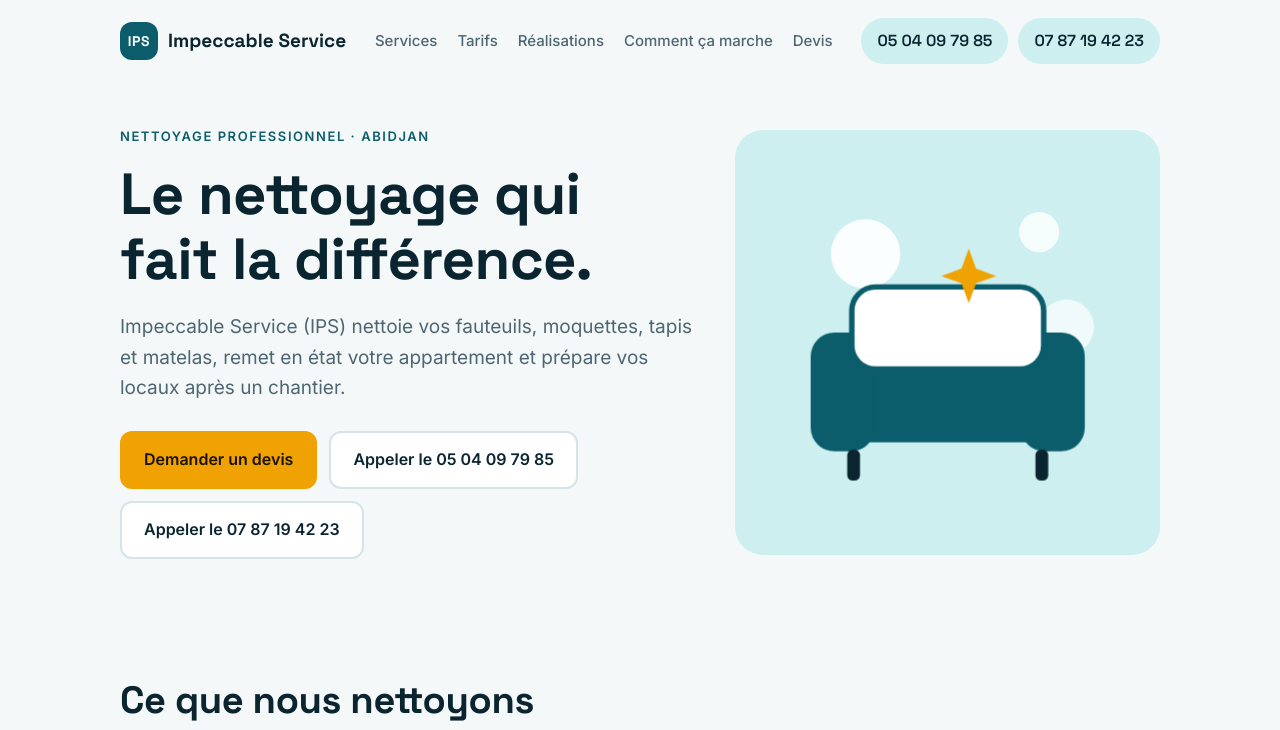
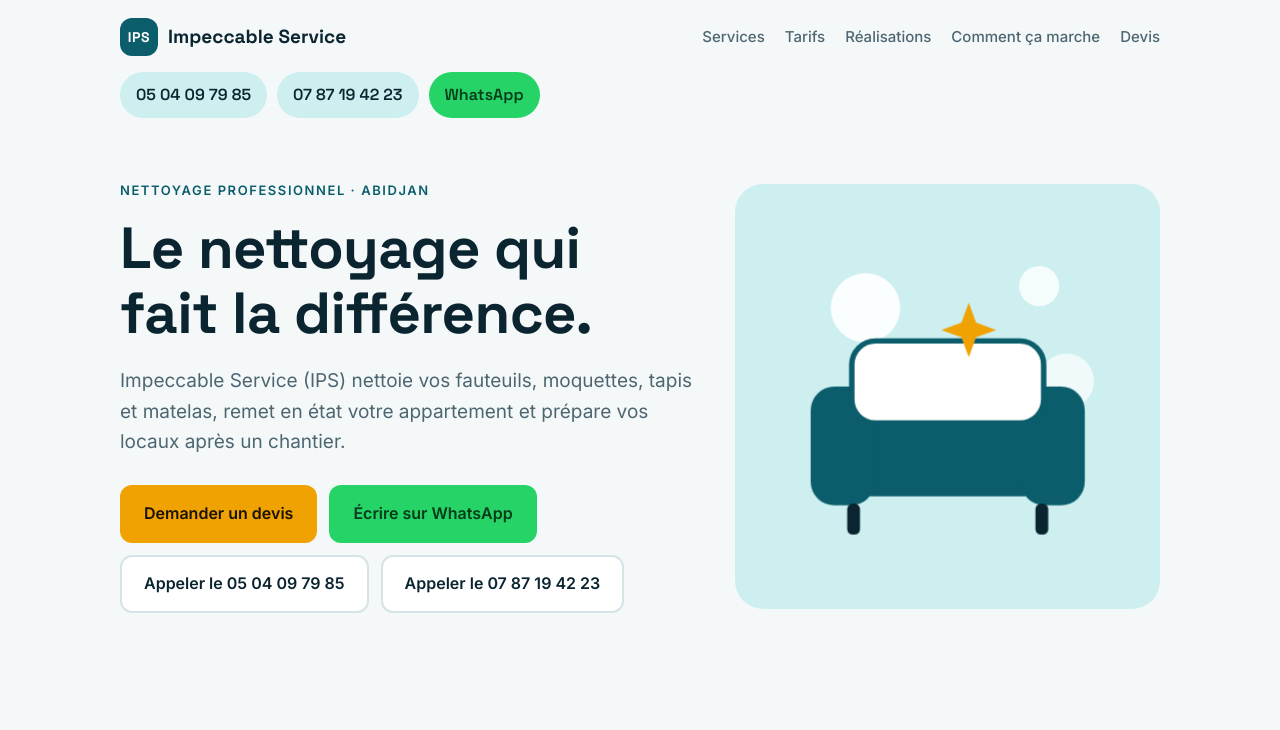
Before and after one commit to impeccable-serviceips/ips-nettoyage, a plain HTML site: page index.html in a window 1280 px wide. Shown: the top 730 px of the page. Drawn offline with Linux system fonts and the light colour scheme.

Commit message:
Add files via upload

```diff
--- a/index.html
+++ b/index.html
@@ -42,6 +42,9 @@
   .btn{display:inline-flex;align-items:center;gap:8px;padding:14px 22px;border-radius:12px;font-weight:600;text-decoration:none;font-size:16px;border:2px solid transparent;cursor:pointer;font-family:var(--font-body)}
   .btn.main{background:var(--accent);color:var(--accent-ink)}
   .btn.main:hover{filter:brightness(1.05)}
+  .btn.wa{background:#25D366;color:#073b1a}
+  .btn.wa:hover{filter:brightness(1.05)}
+  .tel.wa{background:#25D366;color:#073b1a}
   .btn.ghost{border-color:var(--line);background:var(--surface);color:var(--ink)}
   .btn[aria-disabled="true"]{opacity:.55;pointer-events:none}
   .hero-art{background:var(--water);border-radius:28px;aspect-ratio:1/1;max-width:100%;display:grid;place-items:center;position:relative;overflow:hidden}
@@ -129,7 +132,7 @@
   <header class="top">
     <a class="logo" href="#haut" id="haut"><i>IPS</i><span>Impeccable Service</span></a>
     <nav aria-label="Navigation"><a href="#services">Services</a><a href="#tarifs">Tarifs</a><a href="#realisations">Réalisations</a><a href="#methode">Comment ça marche</a><a href="#devis">Devis</a></nav>
-    <div class="tels"><a class="tel" href="tel:+2250504097985">05 04 09 79 85</a><a class="tel" href="tel:+2250787194223">07 87 19 42 23</a></div>
+    <div class="tels"><a class="tel" href="tel:+2250504097985">05 04 09 79 85</a><a class="tel" href="tel:+2250787194223">07 87 19 42 23</a><a class="tel wa" href="https://wa.me/2250504097985?text=Bonjour%20Impeccable%20Service%2C%20je%20voudrais%20un%20devis." target="_blank" rel="noopener">WhatsApp</a></div>
   </header>
 
   <main>
@@ -140,6 +143,7 @@
         <p class="lead">Impeccable Service (IPS) nettoie vos fauteuils, moquettes, tapis et matelas, remet en état votre appartement et prépare vos locaux après un chantier.</p>
         <div class="cta-row">
           <a class="btn main" href="#devis">Demander un devis</a>
+          <a class="btn wa" href="https://wa.me/2250504097985?text=Bonjour%20Impeccable%20Service%2C%20je%20voudrais%20un%20devis." target="_blank" rel="noopener">Écrire sur WhatsApp</a>
           <a class="btn ghost" href="tel:+2250504097985">Appeler le 05 04 09 79 85</a>
           <a class="btn ghost" href="tel:+2250787194223">Appeler le 07 87 19 42 23</a>
         </div>
```
